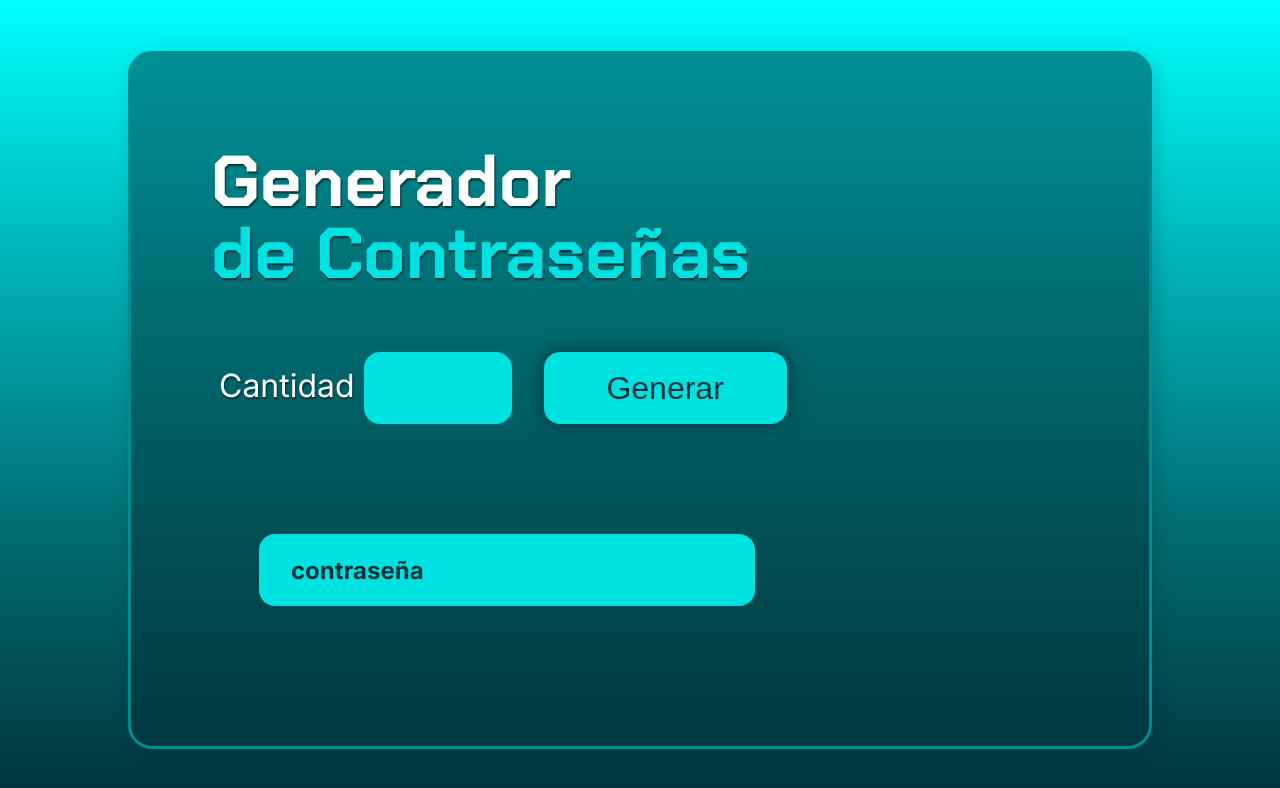
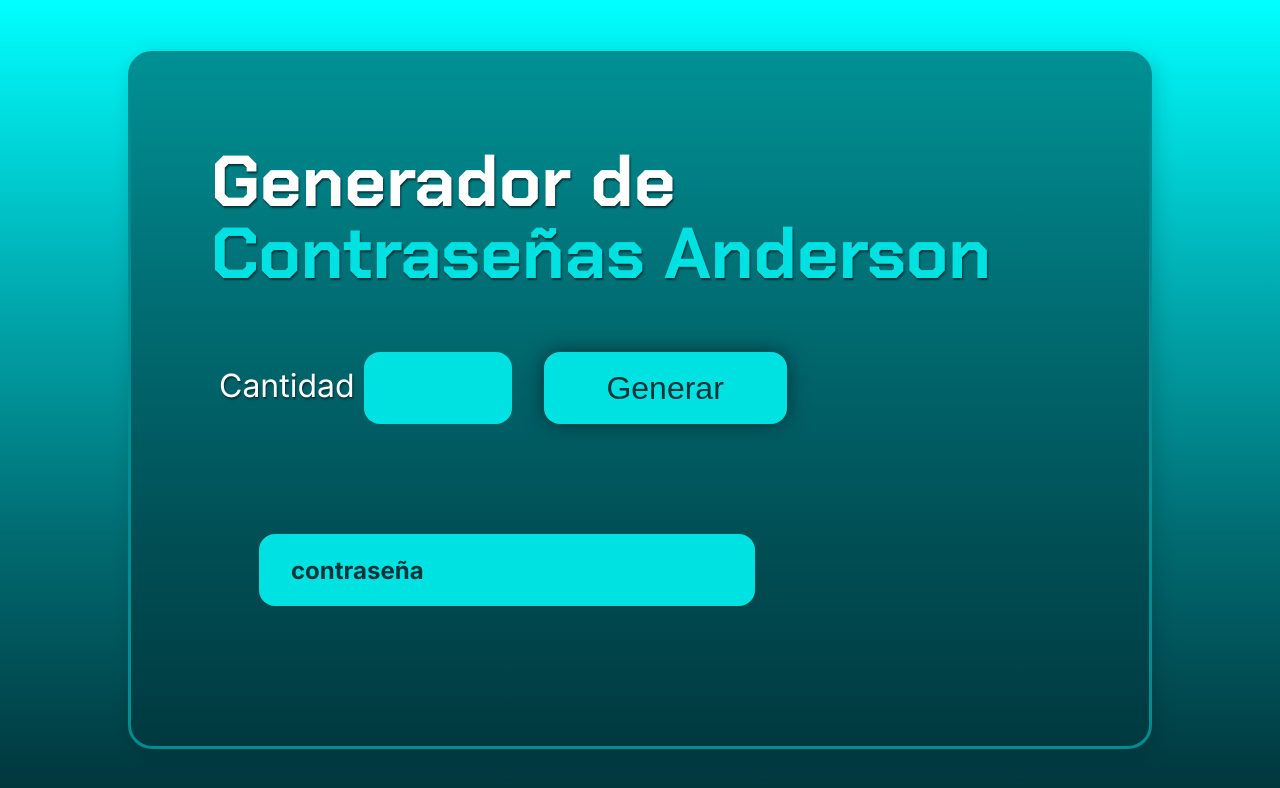
Before and after one commit to logan20andy/generador-contrase-as.js, a plain HTML site: page index.html in a window 1280 px wide. Drawn offline with Linux system fonts and the light colour scheme.

Commit message:
update h1

```diff
--- a/index.html
+++ b/index.html
@@ -16,7 +16,8 @@
         <div class="container__contenido">
             <div class="container__informacion">
                 <div class="container__texto">
-                    <h1>Generador<span class="container__texto-azul"> de Contraseñas</span></h1>
+                    <h1>Generador de<span class="container__texto-azul"> Contraseñas Anderson</span></h1>
+
                     <div class="container__campo">
                         <label class="texto__parrafo">Cantidad
                             <input class="container__input" type="number" id="cantidad" >
```
